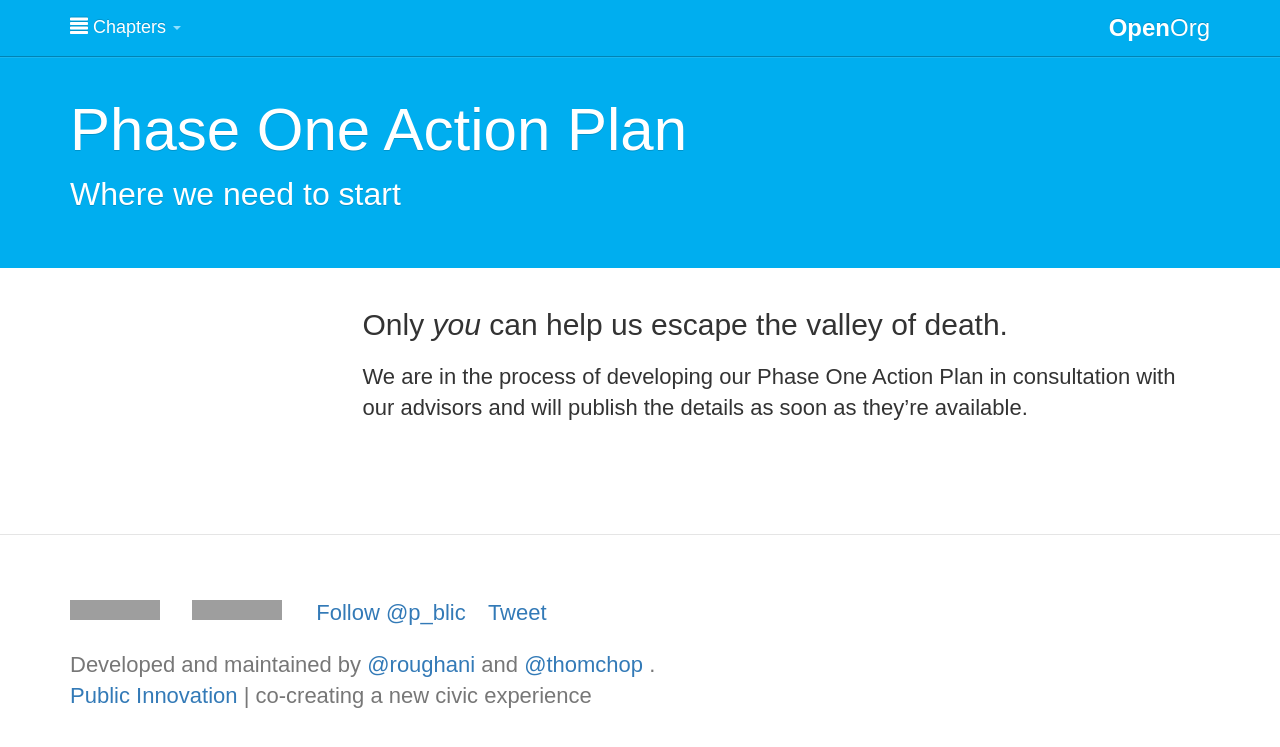
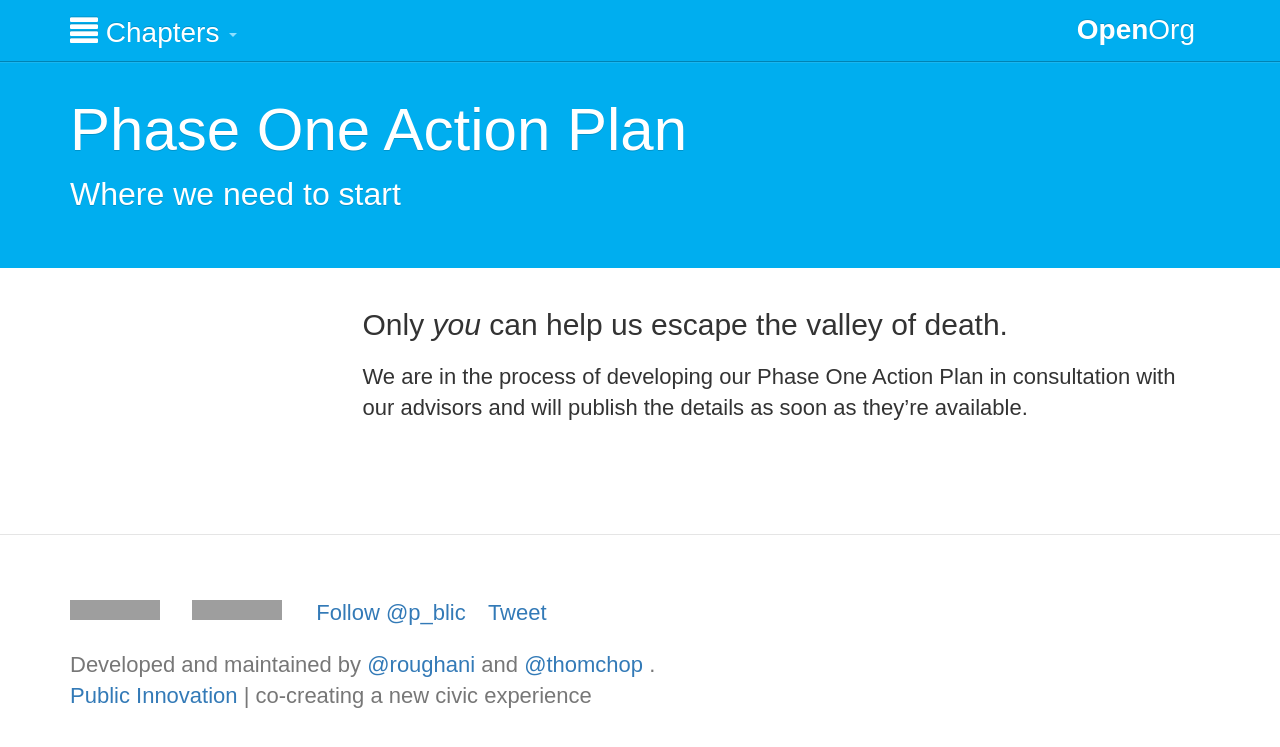
Before and after one commit to publicinnovation/openorg, a Jekyll site: the page built from chapters/6_phase-one-action-plan.md, in a window 1280 px wide. Shown: the top 747 px of the page. Built offline with Jekyll 4.4.1, drawn with Linux system fonts in a browser that asks for light colours; nearby versions of some CDN libraries; Markdown is read by kramdown in place of the engine named in the settings; comment, search, counter and statistics services are not loaded; grey boxes are pictures that could not be loaded.

Commit message:
make font navbar, dropdown font sizes consistent

```diff
--- a/css/custom.css
+++ b/css/custom.css
@@ -9,6 +9,14 @@ h1, h2, h3, h4, h5, h6 {
 
 .bs-header > p, .bs-sidebar > ul > li > a, .bs-footer, .navbar-text, .navbar-header, .navbar-brand, .dropdown-menu > li > a {
   font-family: "proxima-nova", sans-serif;
+}
+
+.navbar-brand, .navbar-text {
+  font-size: 28px;
+}
+
+.navbar-text {
+  padding-right: 15px;
 }
 
 .btn-outline {
```
